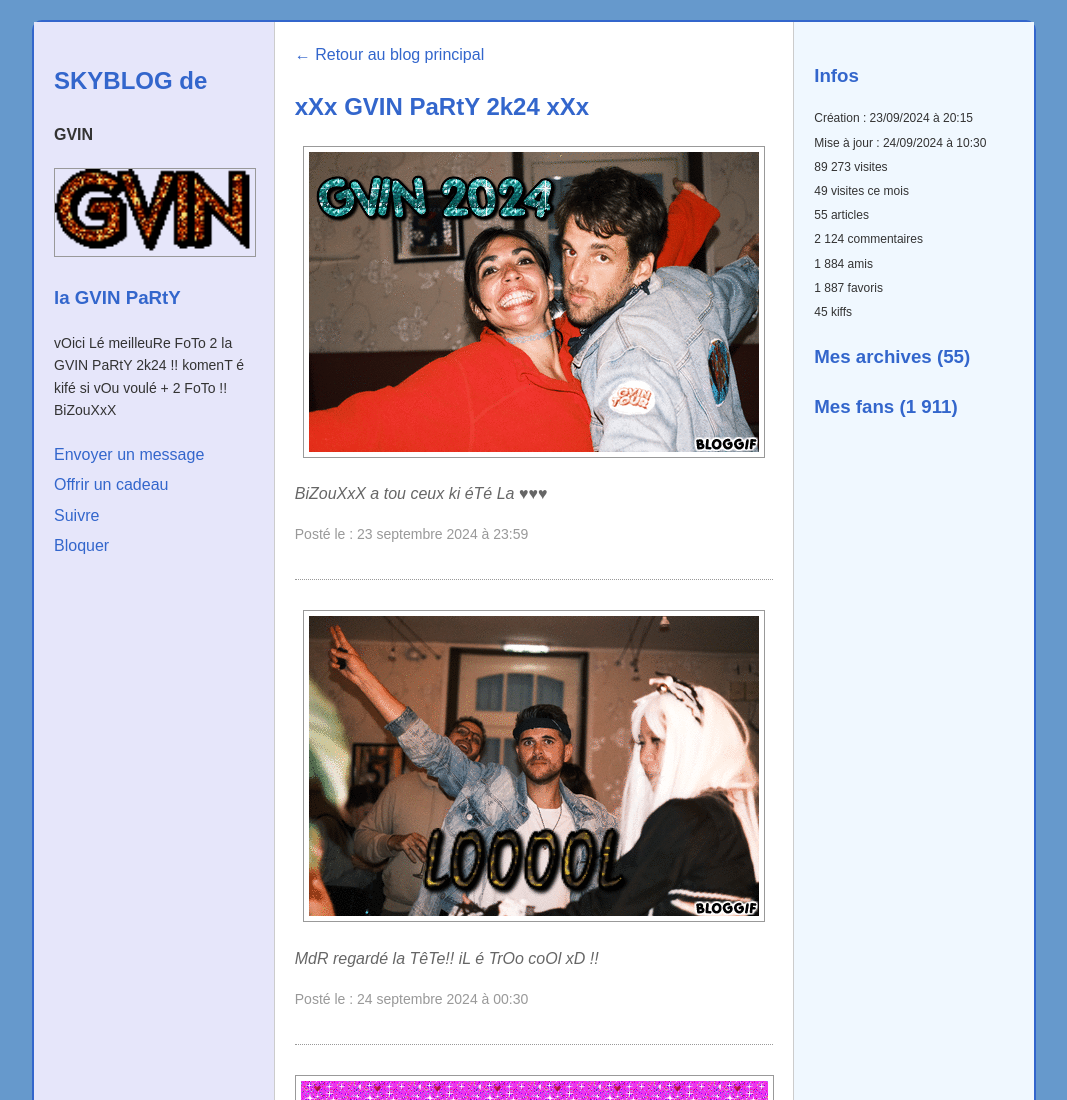
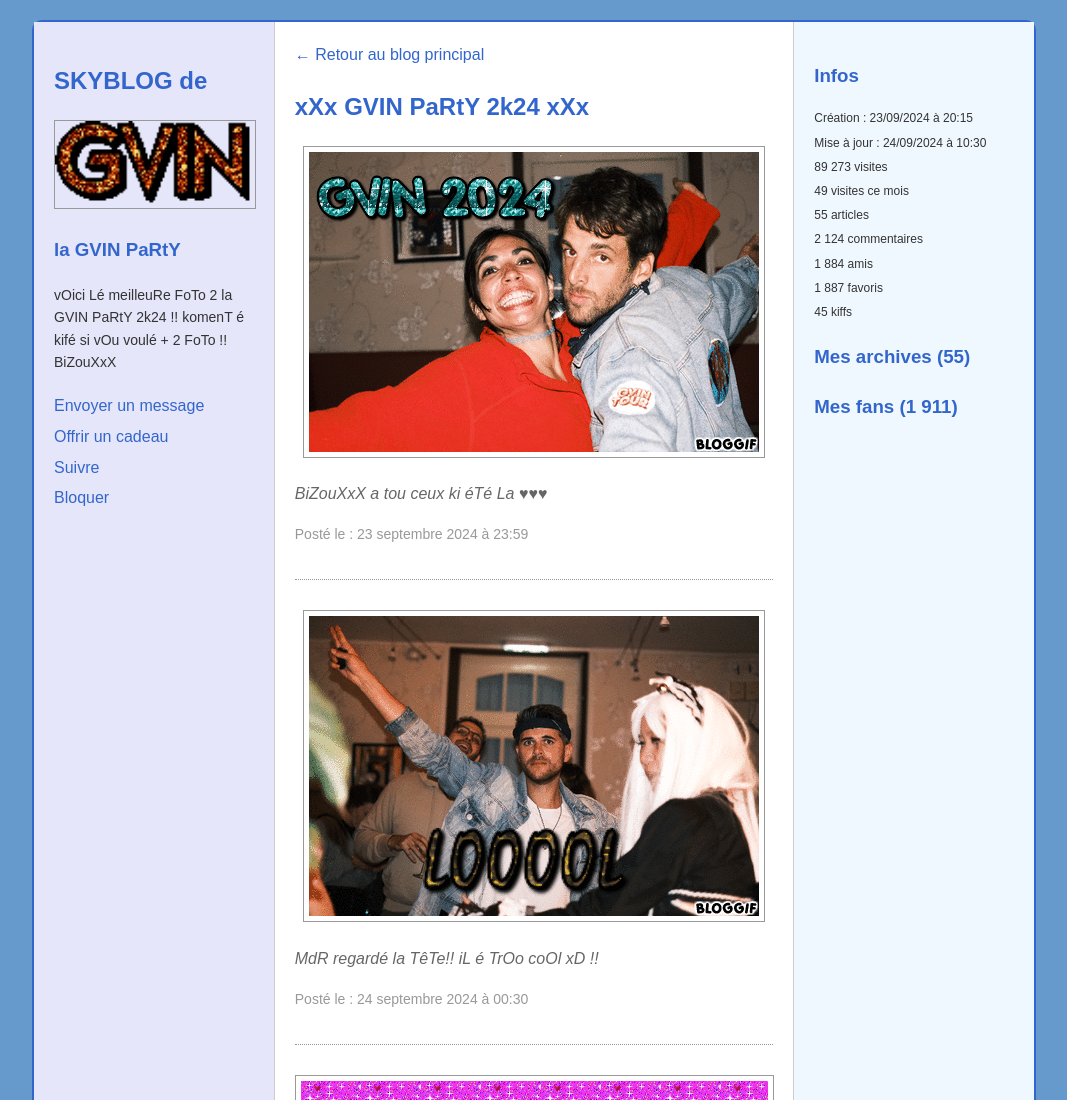
Before and after one commit to B2-b/GVIN, a plain HTML site: page index.html in a window 1280 px wide. Shown: the top 1100 px of the page, without its empty margins (106-1173 px from the left). Drawn offline with Linux system fonts and the light colour scheme.

Commit message:
Update index.html

```diff
--- a/index.html
+++ b/index.html
@@ -9,7 +9,7 @@
 <body>
     <div class="container">
         <div class="left-column">
-            <h2>SKYBLOG de</h2><h4>GVIN</h4>
+            <h2>SKYBLOG de</h2>
             <div class="profile-image">
                 <img src="profile-image.gif" alt="Photo de profil">
             </div>
```
